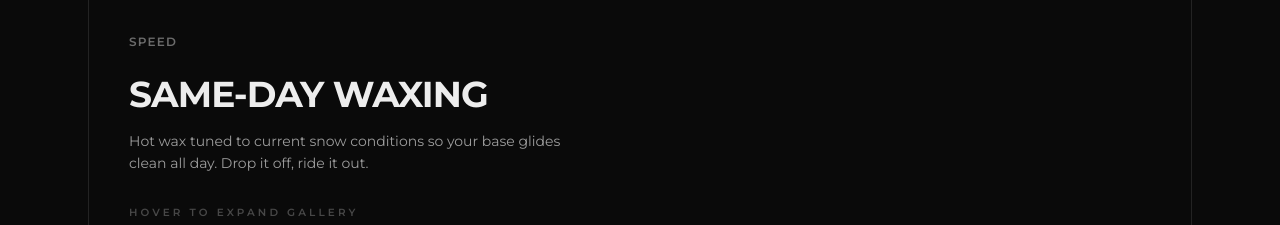
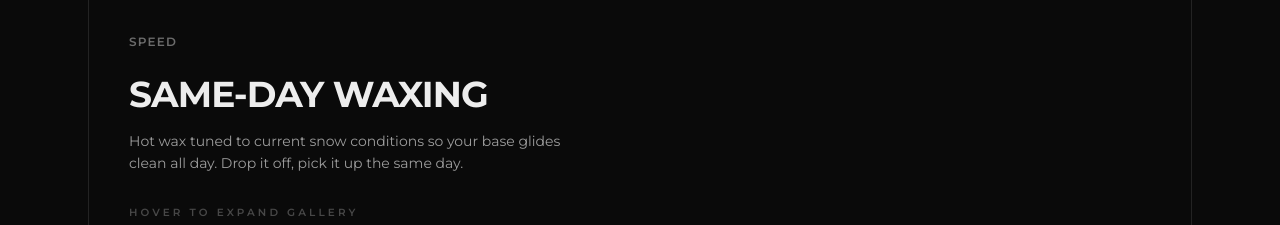
Before and after one commit to steeeve/matlocktuneshopWebsite, a Next.js app: page / in a window 1280 px wide. Shown: the part 1420-1645 px from the top of the page. Built offline with nearby package versions, Linux system fonts and the light colour scheme.

Commit message:
update to wording

```diff
--- a/src/components/Services.tsx
+++ b/src/components/Services.tsx
@@ -23,7 +23,7 @@ const services: Service[] = [
   {
     title: "Same-Day Waxing",
     description:
-      "Hot wax tuned to current snow conditions so your base glides clean all day. Drop it off, ride it out.",
+      "Hot wax tuned to current snow conditions so your base glides clean all day. Drop it off, pick it up the same day.",
     tag: "Speed",
     images: [
       "/services/waxing.png",
```
